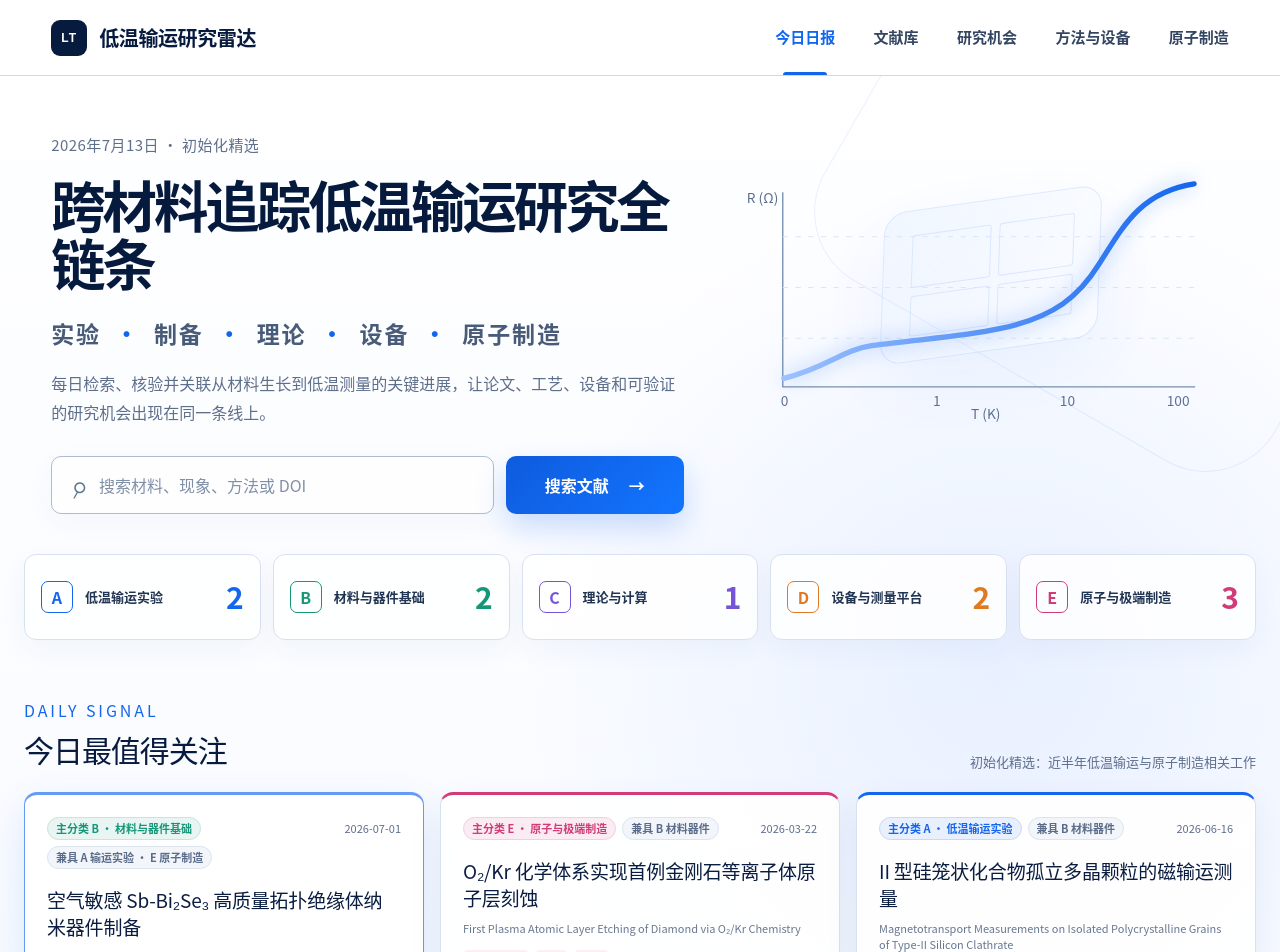
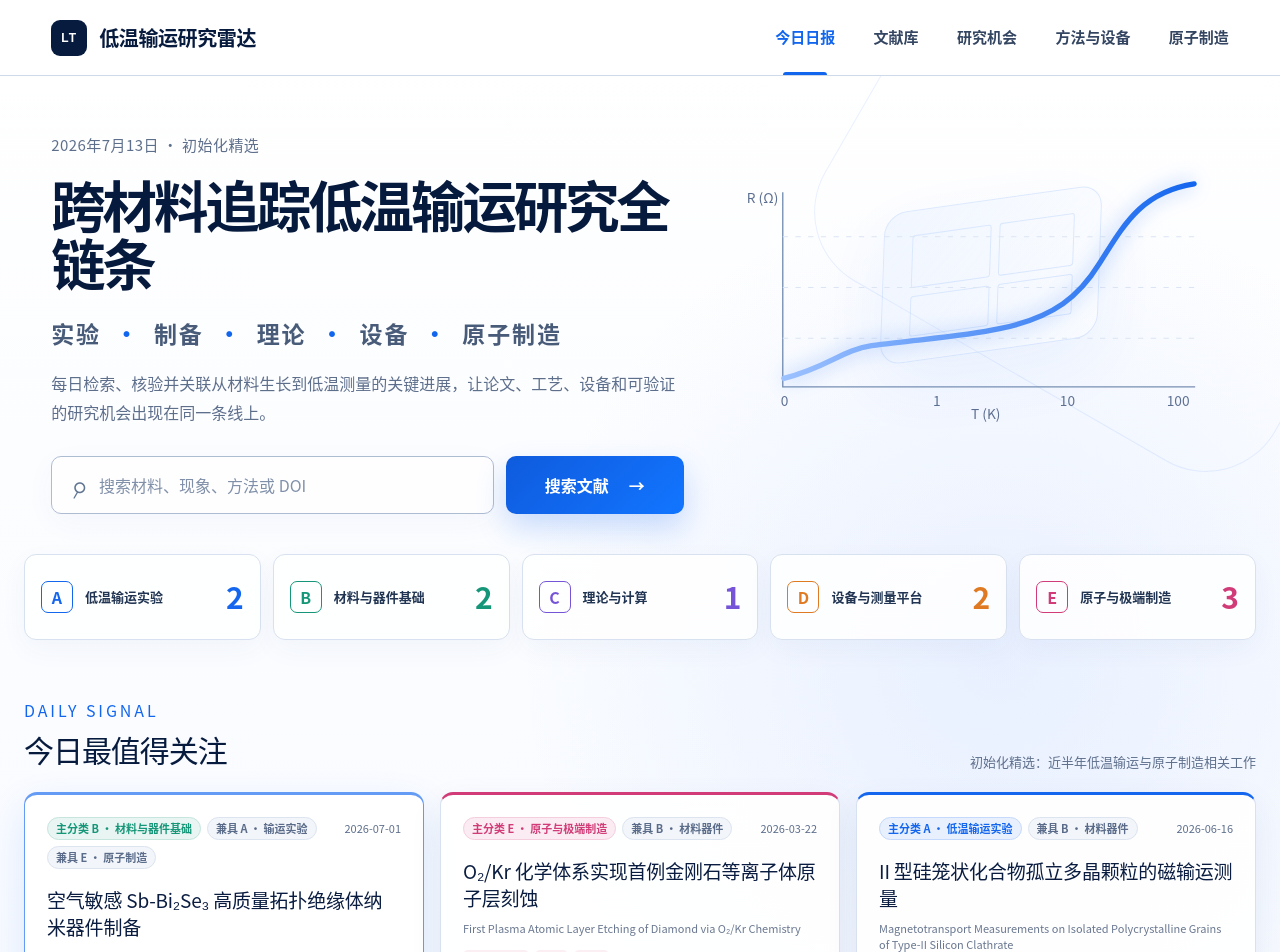
Before and after one commit to wxShi010909/low-temperature-transport-radar, a Next.js app: page / in a window 1280 px wide. Shown: the top 952 px of the page. Built offline with nearby package versions, Linux system fonts and the light colour scheme.

Commit message:
List secondary tracks after primary track

```diff
--- a/app/page.tsx
+++ b/app/page.tsx
@@ -58,11 +58,11 @@ function PaperClassification({ paper }: { paper: Paper }) {
   return (
     <div className={`classification track-${paper.track.toLowerCase()}`}>
       <span className="primary-classification">主分类 {paper.track} · {tracks[paper.track as TrackKey].label}</span>
-      {paper.secondaryTracks.length > 0 && (
-        <span className="secondary-classification">
-          兼具 {paper.secondaryTracks.map((track) => `${track} ${tracks[track as TrackKey].short}`).join(" · ")}
+      {paper.secondaryTracks.map((track) => (
+        <span className="secondary-classification" key={track}>
+          兼具 {track} · {tracks[track as TrackKey].short}
         </span>
-      )}
+      ))}
     </div>
   );
 }
```
